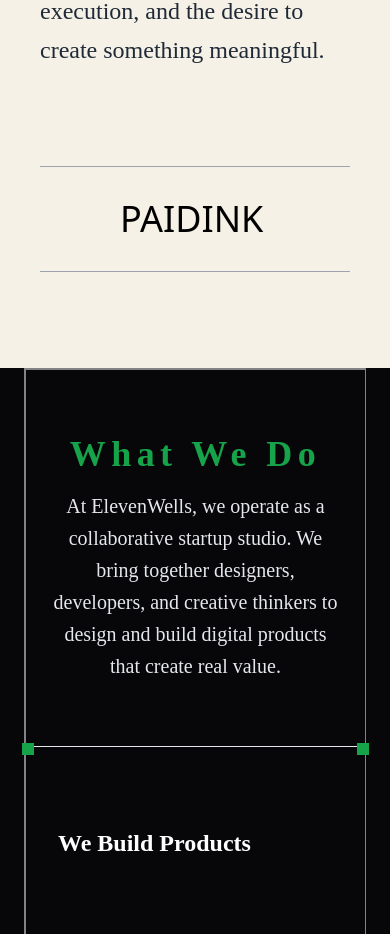
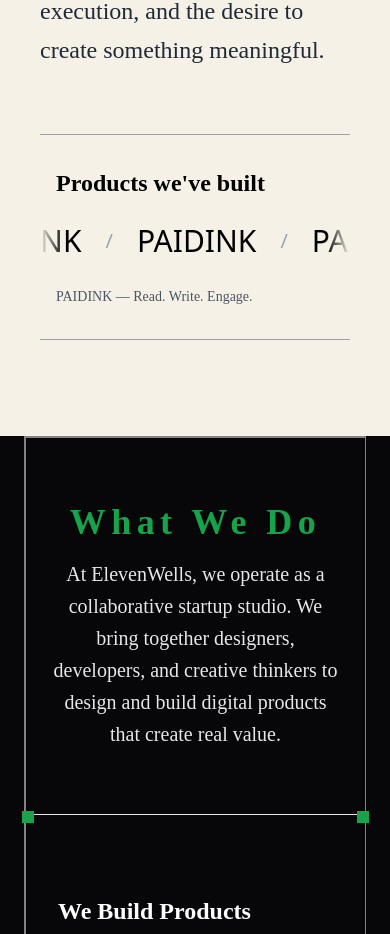
Before and after one commit to Eleven-Wells/ElevenWells, a React (Vite) app: page / in a window 390 px wide. Shown: the part 1920-2854 px from the top of the page. Built offline with nearby package versions, Linux system fonts and the light colour scheme; a web font is replaced by a local one.

Commit message:
feat: replace product strip with responsive ProductsShowcase marquee

```diff
--- a/src/Components/Hero.jsx
+++ b/src/Components/Hero.jsx
@@ -8,6 +8,7 @@ import member4 from "../assets/member4.jpg";
 import member5 from "../assets/member5.jpg";
 import member6 from "../assets/member6.jpg";
 import Navbar from "./Navbar";
+import ProductsShowcase from "./ProductsShowcase";
 
 const Hero = () => {
   return (
@@ -106,11 +107,7 @@ const Hero = () => {
             </div>
           </div>
 
-          {/* Bottom Divider */}
-
-          <div className="mt-24 border-t border-gray-400"></div>
-          <h2 className="zen text-4xl py-8 px-20">PAIDINK</h2>
-          <div className=" border-t border-gray-400"></div>
+          <ProductsShowcase />
         </div>
       </section>
     </>
--- /dev/null
+++ b/src/Components/ProductsShowcase.jsx
@@ -0,0 +1,89 @@
+import React from "react";
+
+const products = [
+  {
+    id: "paidink",
+    name: "PAIDINK",
+    tagline: "Read. Write. Engage.",
+    href: "#work-archive",
+  },
+  // We can be adding more products below here as they launch
+];
+
+const MarqueeTrack = ({ items, ariaHidden = false }) => (
+  <div className="flex shrink-0 items-center" aria-hidden={ariaHidden || undefined}>
+    {items.map((product, index) => (
+      <React.Fragment key={`${product.id}-${index}`}>
+        <a
+          href={product.href}
+          className="group flex shrink-0 items-baseline gap-3 px-6 md:gap-4 md:px-10 lg:px-14"
+        >
+          <span className="zen text-3xl text-black transition-opacity group-hover:opacity-60 sm:text-4xl md:text-5xl lg:text-6xl">
+            {product.name}
+          </span>
+          <span className="txt hidden text-base text-gray-600 sm:inline md:text-lg">
+            {product.tagline}
+          </span>
+        </a>
+        <span
+          className="zen shrink-0 text-xl text-gray-400 md:text-3xl"
+          aria-hidden="true"
+        >
+          /
+        </span>
+      </React.Fragment>
+    ))}
+  </div>
+);
+
+const ProductsShowcase = () => {
+  const trackItems =
+    products.length < 3
+      ? Array.from({ length: 3 }, (_, i) => products[i % products.length])
+      : products;
+
+  return (
+    <div className="mt-16 md:mt-24">
+      <div className="border-t border-gray-400" />
+
+      <div className="py-8 md:py-12">
+        <h3 className="txtx mb-6 px-4 text-2xl text-black sm:px-0 md:mb-8 md:text-3xl">
+          Products we&apos;ve built
+        </h3>
+
+        <div className="relative overflow-hidden">
+          <div
+            className="pointer-events-none absolute inset-y-0 left-0 z-10 w-6 bg-gradient-to-r from-[#f5f1e6] to-transparent sm:w-12 md:w-20"
+            aria-hidden="true"
+          />
+          <div
+            className="pointer-events-none absolute inset-y-0 right-0 z-10 w-6 bg-gradient-to-l from-[#f5f1e6] to-transparent sm:w-12 md:w-20"
+            aria-hidden="true"
+          />
+
+          <div className="products-marquee flex w-max hover:[animation-play-state:paused]">
+            <MarqueeTrack items={trackItems} />
+            <MarqueeTrack items={trackItems} aria-hidden="true" />
+          </div>
+        </div>
+
+        <ul className="mt-6 flex flex-wrap gap-x-6 gap-y-2 px-4 sm:hidden">
+          {products.map((product) => (
+            <li key={product.id}>
+              <a
+                href={product.href}
+                className="txt text-sm text-gray-600 underline-offset-2 hover:underline"
+              >
+                {product.name} — {product.tagline}
+              </a>
+            </li>
+          ))}
+        </ul>
+      </div>
+
+      <div className="border-t border-gray-400" />
+    </div>
+  );
+};
+
+export default ProductsShowcase;
--- a/src/index.css
+++ b/src/index.css
@@ -19,3 +19,22 @@ html{
   font-weight: 400;
   font-style: normal;
 }
+
+@keyframes products-marquee {
+  from {
+    transform: translateX(0);
+  }
+  to {
+    transform: translateX(-50%);
+  }
+}
+
+.products-marquee {
+  animation: products-marquee 45s linear infinite;
+}
+
+@media (max-width: 640px) {
+  .products-marquee {
+    animation-duration: 35s;
+  }
+}
```
Also changed, not shown: 2 other files (tests, documents, lock files or other folders).
